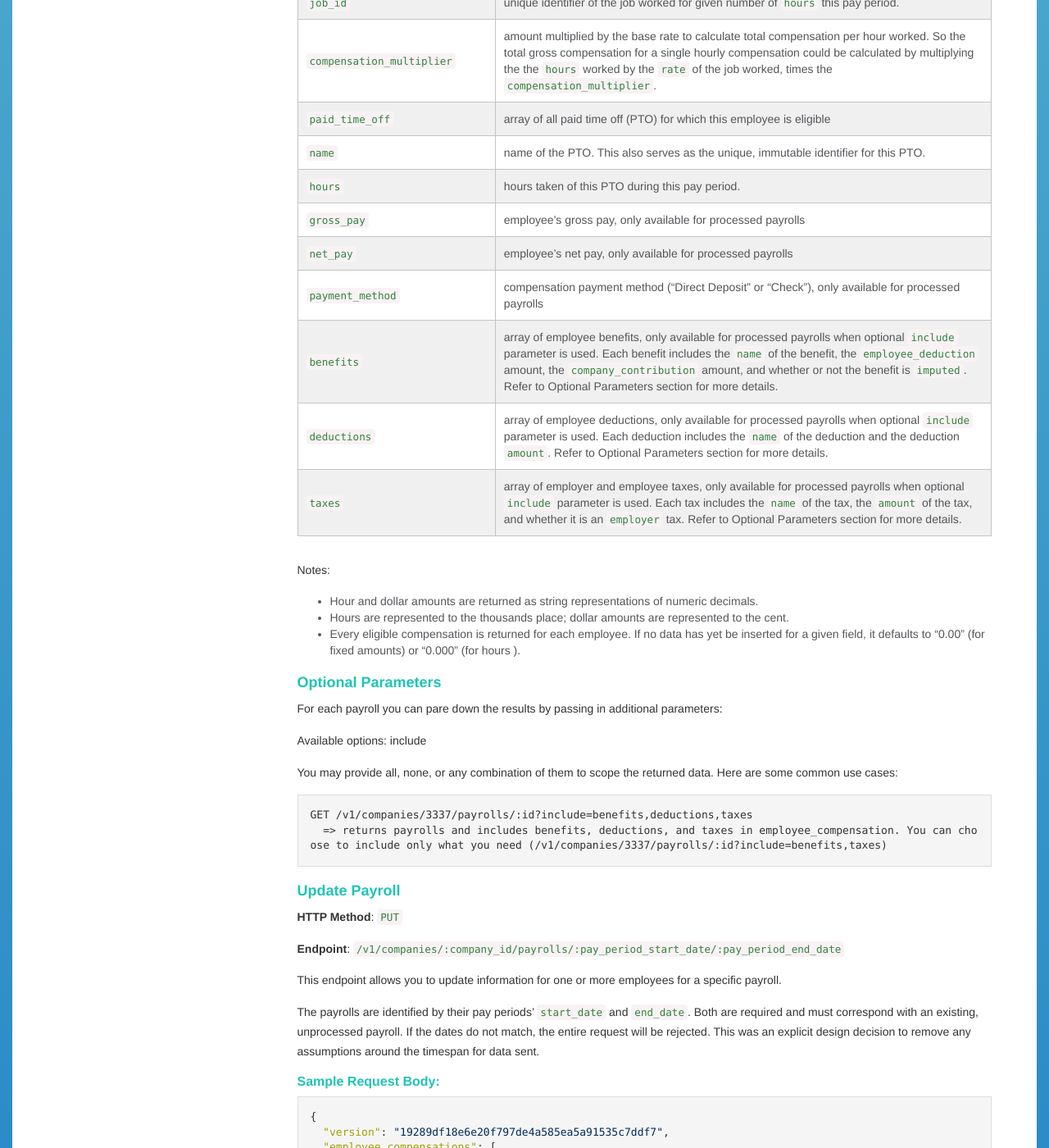
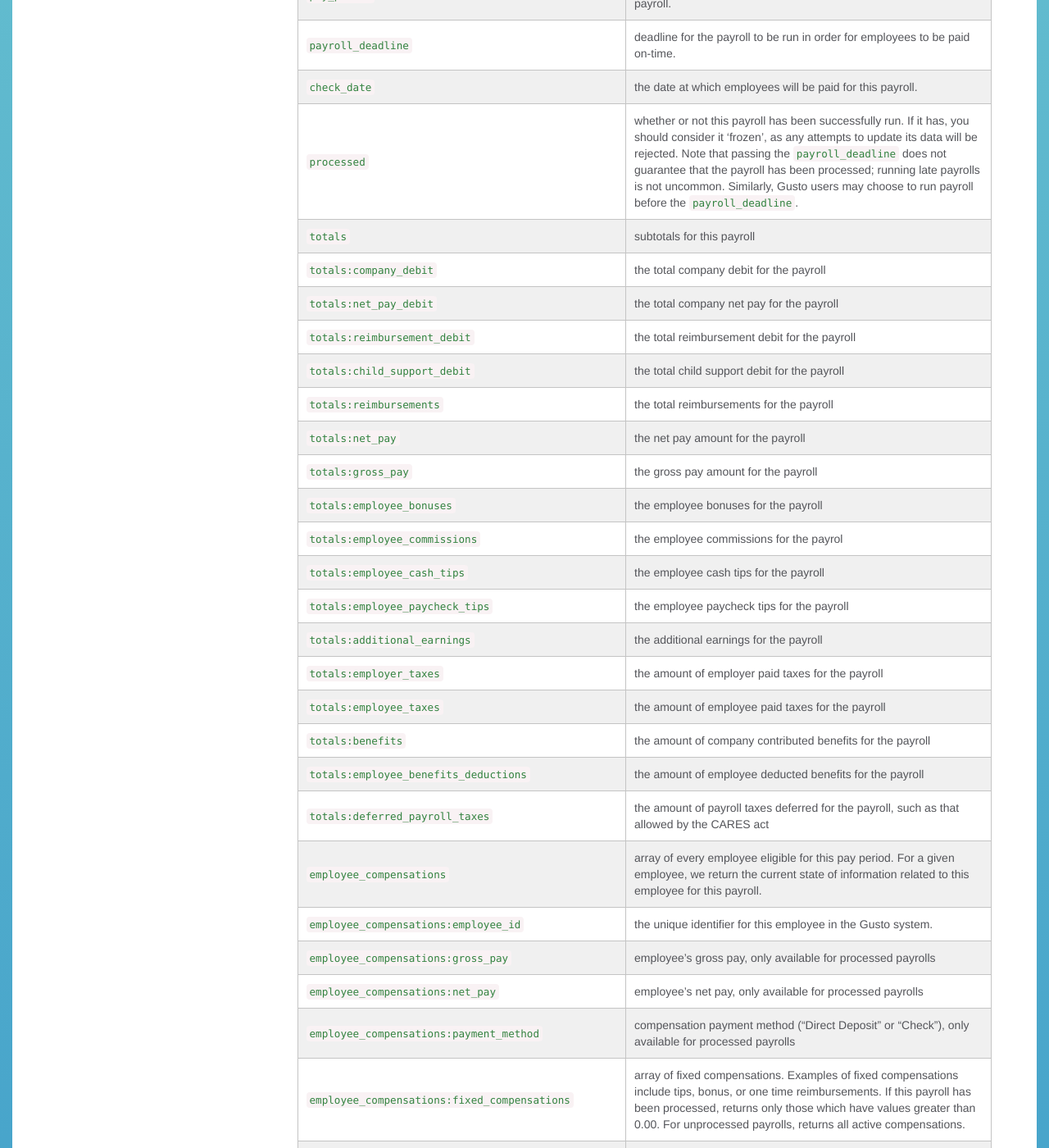
Before and after one commit to Gusto/gusto.github.io, a Jekyll site: the page built from _posts/2013-08-10-payrolls.markdown, in a window 1280 px wide and 1400 px high, scrolled down 9251 px. Shown: the whole window at 82% size. Built offline with Jekyll 4.4.1, drawn with Linux system fonts in a browser that asks for light colours; some of the changed text lies outside the part shown.

Commit message:
Add documentation for new payroll totals (#74)
* Fix total examples to use 2 decimals

* Fix total example to include deferred_payroll_taxes field

* Fix GET /v1/companies/:company_id/payrolls/:id docs to include totals

* The documentation between the index and show actions are out of sync

* Fix JSON attribute documentation scoping to be consistent and correct

* Add documentation for new payroll totals

* This is for new totals added in Gusto/zenpayroll#76546

```diff
--- a/_posts/2013-08-10-payrolls.markdown
+++ b/_posts/2013-08-10-payrolls.markdown
@@ -32,12 +32,22 @@ layout: sidebar
     },
     "totals": {
       "company_debit": "2791.25",
+      "net_pay_debit": "1953.31",
+      "reimbursement_debit": "0.00",
+      "child_support_debit": "0.00",
       "reimbursements": "0.00",
       "net_pay": "1953.31",
+      "gross_pay": "2781.00",
+      "employee_bonuses": "0.00",
+      "employee_commissions": "0.00",
+      "employee_cash_tips": "0.00",
+      "employee_paycheck_tips": "0.00",
+      "additional_earnings": "0.00",
       "employer_taxes": "191.25",
       "employee_taxes": "646.69",
-      "benefits": "0.0",
-      "employee_benefits_deductions": "0.0"
+      "benefits": "0.00",
+      "employee_benefits_deductions": "0.00",
+      "deferred_payroll_taxes": "0.00"
     },
     "employee_compensations": [
       {
@@ -157,29 +167,38 @@ layout: sidebar
 | `processed`               | whether or not this payroll has been successfully run. If it has, you should consider it 'frozen', as any attempts to update its data will be rejected. Note that passing the `payroll_deadline` does not guarantee that the payroll has been processed; running late payrolls is not uncommon.  Similarly, Gusto users may choose to run payroll before the `payroll_deadline`.
 | `totals`                  | subtotals for this payroll
 | `totals:company_debit`    | the total company debit for the payroll
+| `totals:net_pay_debit`    | the total company net pay for the payroll
+| `totals:reimbursement_debit` | the total reimbursement debit for the payroll
+| `totals:child_support_debit` | the total child support debit for the payroll
 | `totals:reimbursements`   | the total reimbursements for the payroll
 | `totals:net_pay`          | the net pay amount for the payroll
+| `totals:gross_pay`        | the gross pay amount for the payroll
+| `totals:employee_bonuses` | the employee bonuses for the payroll
+| `totals:employee_commissions`   | the employee commissions for the payrol
+| `totals:employee_cash_tips`     | the employee cash tips for the payroll
+| `totals:employee_paycheck_tips` | the employee paycheck tips for the payroll
+| `totals:additional_earnings`    | the additional earnings for the payroll
 | `totals:employer_taxes`   | the amount of employer paid taxes for the payroll
 | `totals:employee_taxes`   | the amount of employee paid taxes for the payroll
 | `totals:benefits`         | the amount of company contributed benefits for the payroll
 | `totals:employee_benefits_deductions` | the amount of employee deducted benefits for the payroll
 | `totals:deferred_payroll_taxes`       | the amount of payroll taxes deferred for the payroll, such as that allowed by the CARES act
 | `employee_compensations`  | array of every employee eligible for this pay period. For a given employee, we return the current state of information related to this employee for this payroll.
-| `employee_id`             | the unique identifier for this employee in the Gusto system.
-| `fixed_compensations`     | array of fixed compensations. Examples of fixed compensations include tips, bonus, or one time reimbursements. If this payroll has been processed, returns only those which have values greater than 0.00. For unprocessed payrolls, returns all active compensations.
-| `name`                    | name of the compensation. This also serves as the unique, immutable identifier for this compensation.
-| `amount`                  | amount of compensation for this pay period.
+| `employee_compensations:employee_id`                | the unique identifier for this employee in the Gusto system.
+| `employee_compensations:gross_pay`                  | employee's gross pay, only available for processed payrolls
+| `employee_compensations:net_pay`                    | employee's net pay, only available for processed payrolls
+| `employee_compensations:payment_method`             | compensation payment method ("Direct Deposit" or "Check"), only available for processed payrolls
+| `employee_compensations:fixed_compensations`        | array of fixed compensations. Examples of fixed compensations include tips, bonus, or one time reimbursements. If this payroll has been processed, returns only those which have values greater than 0.00. For unprocessed payrolls, returns all active compensations.
+| `employee_compensations:fixed_compensations:name`   | name of the compensation. This also serves as the unique, immutable identifier for this compensation.
+| `employee_compensations:fixed_compensations:amount` | amount of compensation for this pay period.
 | `hourly_compensations`    | array of hourly compensations. Examples of hourly compensations include regular, overtime, and double overtime hours. If this payroll has been processed, returns only those which have values greater than 0.00. For unprocessed payrolls, returns all active compensations.
-| `name`                    | name of the compensation. This also serves as the unique, immutable identifier for this compensation.
-| `hours`                   | hours to be compensated for during this pay period.
-| `job_id`                  | unique identifier of the job worked for given number of `hours` this pay period.
-| `compensation_multiplier` | amount multiplied by the base rate to calculate total compensation per hour worked. So the total gross compensation for a single hourly compensation could be calculated by multiplying the the `hours` worked by the `rate` of the job worked, times the `compensation_multiplier`.
+| `hourly_compensations:name`                    | name of the compensation. This also serves as the unique, immutable identifier for this compensation.
+| `hourly_compensations:hours`                   | hours to be compensated for during this pay period.
+| `hourly_compensations:job_id`                  | unique identifier of the job worked for given number of `hours` this pay period.
+| `hourly_compensations:compensation_multiplier` | amount multiplied by the base rate to calculate total compensation per hour worked. So the total gross compensation for a single hourly compensation could be calculated by multiplying the the `hours` worked by the `rate` of the job worked, times the `compensation_multiplier`.
 | `paid_time_off`           | array of all paid time off (PTO) for which this employee is eligible
-| `name`                    | name of the PTO. This also serves as the unique, immutable identifier for this PTO.
-| `hours`                   | hours taken of this PTO during this pay period.
-| `gross_pay`               | employee's gross pay, only available for processed payrolls
-| `net_pay`                 | employee's net pay, only available for processed payrolls
-| `payment_method`          | compensation payment method ("Direct Deposit" or "Check"), only available for processed payrolls
+| `paid_time_off:name`      | name of the PTO. This also serves as the unique, immutable identifier for this PTO.
+| `paid_time_off:hours`     | hours taken of this PTO during this pay period.
 | `benefits`                | array of employee benefits, only available for processed payrolls when optional `include` parameter is used. Each benefit includes the `name` of the benefit, the `employee_deduction` amount, the `company_contribution` amount, and whether or not the benefit is `imputed`. Refer to Optional Parameters section for more details.
 | `deductions`              | array of employee deductions, only available for processed payrolls when optional `include` parameter is used. Each deduction includes the `name` of the deduction and the deduction `amount`. Refer to Optional Parameters section for more details.
 | `taxes`                   | array of employer and employee taxes, only available for processed payrolls when optional `include` parameter is used. Each tax includes the `name` of the tax, the `amount` of the tax, and whether it is an `employer` tax. Refer to Optional Parameters section for more details.
@@ -237,12 +256,22 @@ You may provide all, none, or any combination of them to scope the returned data
   },
   "totals": {
     "company_debit": "2791.25",
+    "net_pay_debit": "1953.31",
+    "reimbursement_debit": "0.00",
+    "child_support_debit": "0.00",
     "reimbursements": "0.00",
     "net_pay": "1953.31",
+    "gross_pay": "2781.00",
+    "employee_bonuses": "0.00",
+    "employee_commissions": "0.00",
+    "employee_cash_tips": "0.00",
+    "employee_paycheck_tips": "0.00",
+    "additional_earnings": "0.00",
     "employer_taxes": "191.25",
     "employee_taxes": "646.69",
-    "benefits": "0.0",
-    "employee_benefits_deductions": "0.0"
+    "benefits": "0.00",
+    "employee_benefits_deductions": "0.00",
+    "deferred_payroll_taxes": "0.00"
   },
   "employee_compensations": [
     {
@@ -360,29 +389,39 @@ You may provide all, none, or any combination of them to scope the returned data
 | `check_date`              | the date at which employees will be paid for this payroll.
 | `processed`               | whether or not this payroll has been successfully run. If it has, you should consider it 'frozen', as any attempts to update its data will be rejected. Note that passing the `payroll_deadline` does not guarantee that the payroll has been processed; running late payrolls is not uncommon.  Similarly, Gusto users may choose to run payroll before the `payroll_deadline`.
 | `totals`                  | subtotals for this payroll
-| `company_debit`           | the total company debit for the payroll
-| `reimbursements`          | the total reimbursements for the payroll
-| `net_pay`                 | the net pay amount for the payroll
-| `employer_taxes`          | the amount of employer paid taxes for the payroll
-| `employee_taxes`          | the amount of employee paid taxes for the payroll
-| `benefits`                | the amount of company contributed benefits for the payroll
-| `employee_benefits_deductions` | the amount of employee deducted benefits for the payroll
+| `totals:company_debit`    | the total company debit for the payroll
+| `totals:net_pay_debit`    | the total company net pay for the payroll
+| `totals:reimbursement_debit` | the total reimbursement debit for the payroll
+| `totals:child_support_debit` | the total child support debit for the payroll
+| `totals:reimbursements`   | the total reimbursements for the payroll
+| `totals:net_pay`          | the net pay amount for the payroll
+| `totals:gross_pay`        | the gross pay amount for the payroll
+| `totals:employee_bonuses` | the employee bonuses for the payroll
+| `totals:employee_commissions`   | the employee commissions for the payrol
+| `totals:employee_cash_tips`     | the employee cash tips for the payroll
+| `totals:employee_paycheck_tips` | the employee paycheck tips for the payroll
+| `totals:additional_earnings`    | the additional earnings for the payroll
+| `totals:employer_taxes`   | the amount of employer paid taxes for the payroll
+| `totals:employee_taxes`   | the amount of employee paid taxes for the payroll
+| `totals:benefits`         | the amount of company contributed benefits for the payroll
+| `totals:employee_benefits_deductions` | the amount of employee deducted benefits for the payroll
+| `totals:deferred_payroll_taxes`       | the amount of payroll taxes deferred for the payroll, such as that allowed by the CARES act
 | `employee_compensations`  | array of every employee eligible for this pay period. For a given employee, we return the current state of information related to this employee for this payroll.
-| `employee_id`             | the unique identifier for this employee in the Gusto system.
-| `fixed_compensations`     | array of fixed compensations. Examples of fixed compensations include tips, bonus, or one time reimbursements. If this payroll has been processed, returns only those which have values greater than 0.00. For unprocessed payrolls, returns all active compensations.
-| `name`                    | name of the compensation. This also serves as the unique, immutable identifier for this compensation.
-| `amount`                  | amount of compensation for this pay period.
+| `employee_compensations:employee_id`                | the unique identifier for this employee in the Gusto system.
+| `employee_compensations:gross_pay`                  | employee's gross pay, only available for processed payrolls
+| `employee_compensations:net_pay`                    | employee's net pay, only available for processed payrolls
+| `employee_compensations:payment_method`             | compensation payment method ("Direct Deposit" or "Check"), only available for processed payrolls
+| `employee_compensations:fixed_compensations`        | array of fixed compensations. Examples of fixed compensations include tips, bonus, or one time reimbursements. If this payroll has been processed, returns only those which have values greater than 0.00. For unprocessed payrolls, returns all active compensations.
+| `employee_compensations:fixed_compensations:name`   | name of the compensation. This also serves as the unique, immutable identifier for this compensation.
+| `employee_compensations:fixed_compensations:amount` | amount of compensation for this pay period.
 | `hourly_compensations`    | array of hourly compensations. Examples of hourly compensations include regular, overtime, and double overtime hours. If this payroll has been processed, returns only those which have values greater than 0.00. For unprocessed payrolls, returns all active compensations.
-| `name`                    | name of the compensation. This also serves as the unique, immutable identifier for this compensation.
-| `hours`                   | hours to be compensated for during this pay period.
-| `job_id`                  | unique identifier of the job worked for given number of `hours` this pay period.
-| `compensation_multiplier` | amount multiplied by the base rate to calculate total compensation per hour worked. So the total gross compensation for a single hourly compensation could be calculated by multiplying the the `hours` worked by the `rate` of the job worked, times the `compensation_multiplier`.
+| `hourly_compensations:name`                    | name of the compensation. This also serves as the unique, immutable identifier for this compensation.
+| `hourly_compensations:hours`                   | hours to be compensated for during this pay period.
+| `hourly_compensations:job_id`                  | unique identifier of the job worked for given number of `hours` this pay period.
+| `hourly_compensations:compensation_multiplier` | amount multiplied by the base rate to calculate total compensation per hour worked. So the total gross compensation for a single hourly compensation could be calculated by multiplying the the `hours` worked by the `rate` of the job worked, times the `compensation_multiplier`.
 | `paid_time_off`           | array of all paid time off (PTO) for which this employee is eligible
-| `name`                    | name of the PTO. This also serves as the unique, immutable identifier for this PTO.
-| `hours`                   | hours taken of this PTO during this pay period.
-| `gross_pay`               | employee's gross pay, only available for processed payrolls
-| `net_pay`                 | employee's net pay, only available for processed payrolls
-| `payment_method`          | compensation payment method ("Direct Deposit" or "Check"), only available for processed payrolls
+| `paid_time_off:name`      | name of the PTO. This also serves as the unique, immutable identifier for this PTO.
+| `paid_time_off:hours`     | hours taken of this PTO during this pay period.
 | `benefits`                | array of employee benefits, only available for processed payrolls when optional `include` parameter is used. Each benefit includes the `name` of the benefit, the `employee_deduction` amount, the `company_contribution` amount, and whether or not the benefit is `imputed`. Refer to Optional Parameters section for more details.
 | `deductions`              | array of employee deductions, only available for processed payrolls when optional `include` parameter is used. Each deduction includes the `name` of the deduction and the deduction `amount`. Refer to Optional Parameters section for more details.
 | `taxes`                   | array of employer and employee taxes, only available for processed payrolls when optional `include` parameter is used. Each tax includes the `name` of the tax, the `amount` of the tax, and whether it is an `employer` tax. Refer to Optional Parameters section for more details.
```
